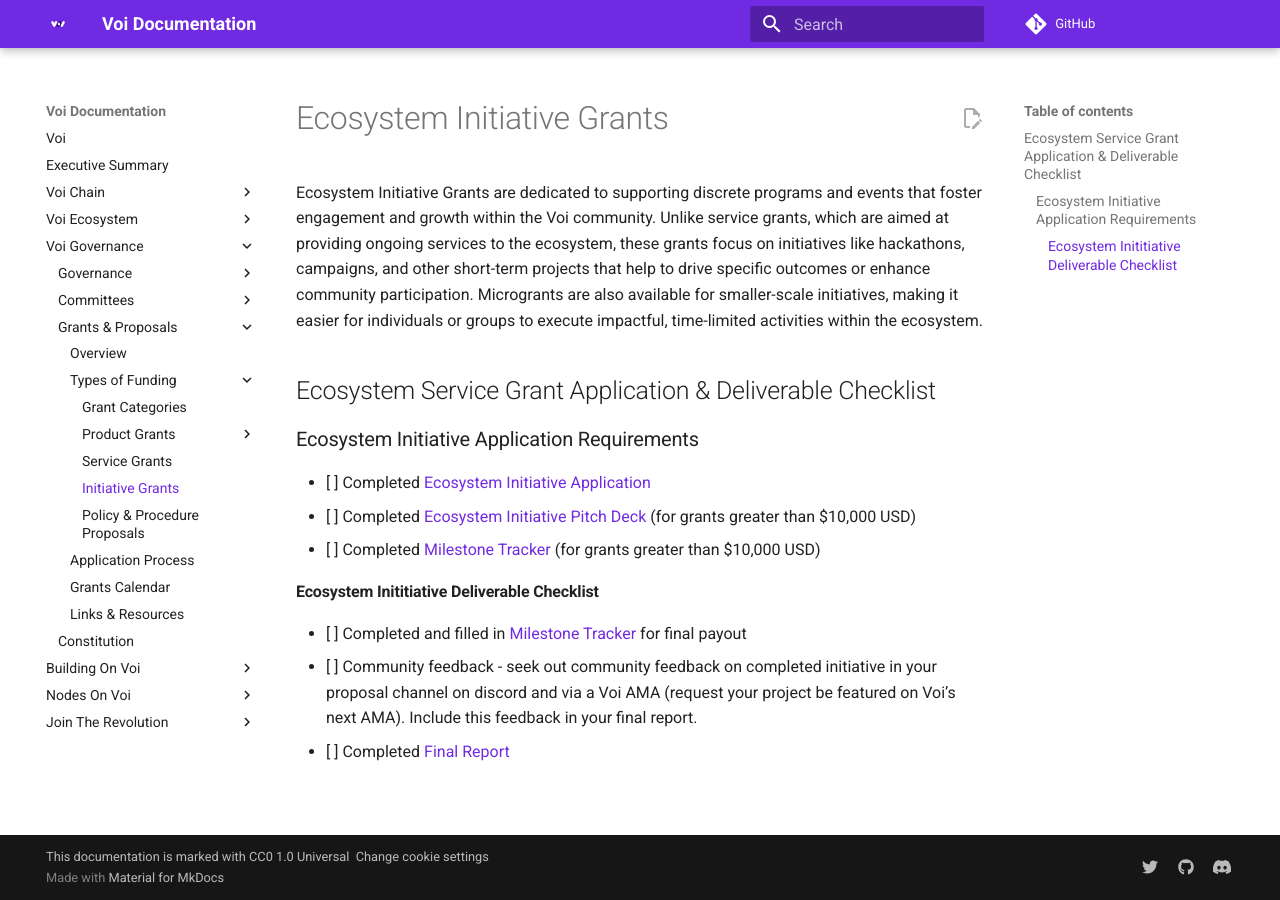
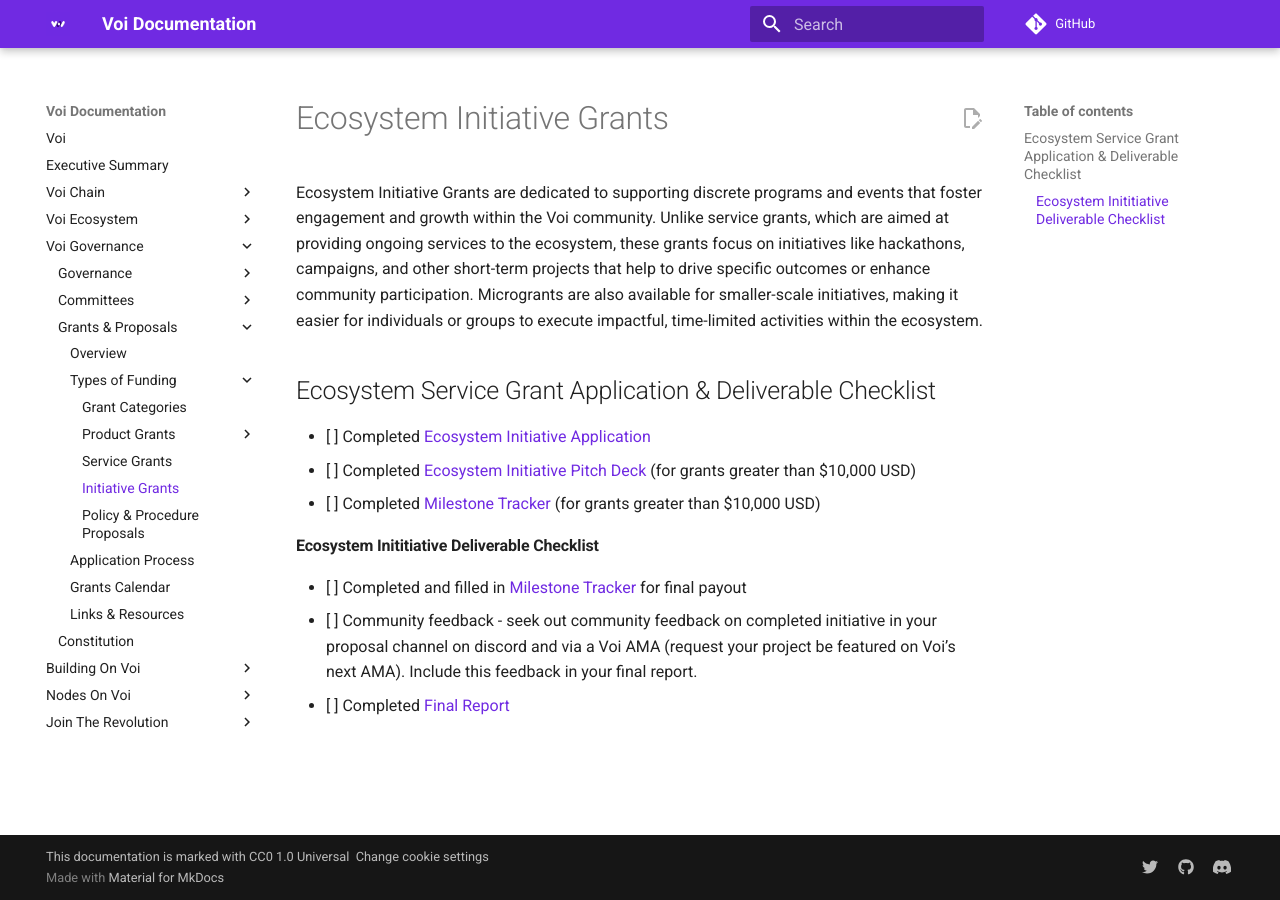
Before and after one commit to VoiNetwork/learn-more, an MkDocs documentation site: the page built from docs/governance/proposals/initiative-grants.md, in a window 1280 px wide. Built offline with MkDocs 1.6.1 and Material for MkDocs 9.7.7, drawn with Linux system fonts in a browser that asks for light colours; plug-ins that fetch from the network failed and are left out; comment, search, counter and statistics services are not loaded.

Commit message:
Update initiative-grants.md

```diff
--- a/docs/governance/proposals/initiative-grants.md
+++ b/docs/governance/proposals/initiative-grants.md
@@ -3,8 +3,6 @@
 Ecosystem Initiative Grants are dedicated to supporting discrete programs and events that foster engagement and growth within the Voi community. Unlike service grants, which are aimed at providing ongoing services to the ecosystem, these grants focus on initiatives like hackathons, campaigns, and other short-term projects that help to drive specific outcomes or enhance community participation. Microgrants are also available for smaller-scale initiatives, making it easier for individuals or groups to execute impactful, time-limited activities within the ecosystem.
 
 ## Ecosystem Service Grant Application & Deliverable Checklist
-
-### Ecosystem Initiative Application Requirements
 
 - [ ] Completed [Ecosystem Initiative Application](https://forms.gle/Qi6JpAh5K6LKEuo88)
 - [ ] Completed [Ecosystem Initiative Pitch Deck](https://docs.google.com/presentation/d/1Nuw_6TN14VJXUp8PWxI20zGEn5eGZVz5Ez37cGpxj18/edit?usp=sharing) (for grants greater than $10,000 USD)
```
